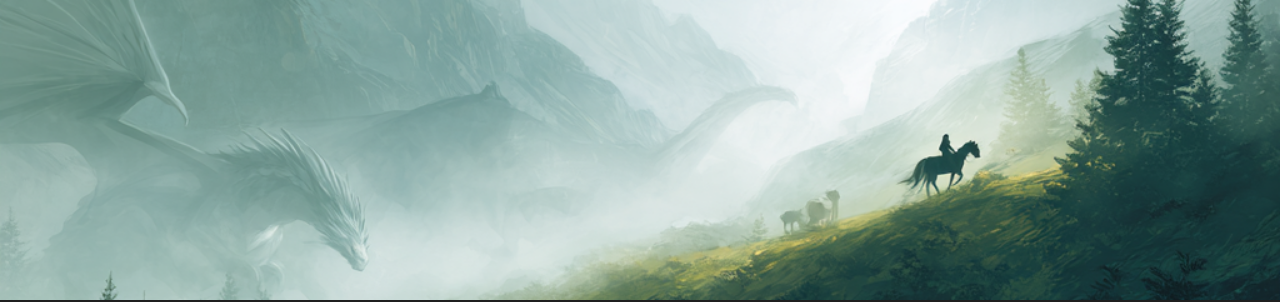
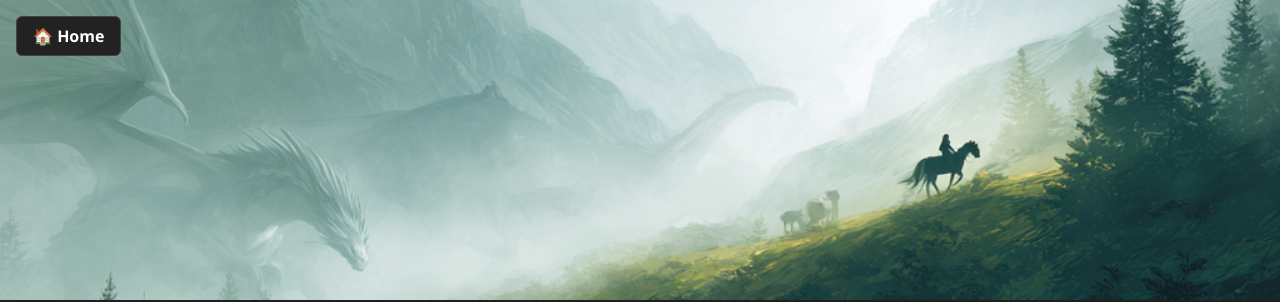
Before and after one commit to Wrekkesia/wrekkesia.github.io, a plain HTML site: page bestiary.html in a window 1280 px wide. Shown: the top 302 px of the page. Drawn offline with Linux system fonts and the light colour scheme.

Commit message:
Update bestiary.html

```diff
--- a/bestiary.html
+++ b/bestiary.html
@@ -68,6 +68,24 @@
       color: #cfa13f;
       text-decoration: underline;
     }
+    #homeBtn {
+      position: fixed;
+      top: 1rem;
+      left: 1rem;
+      padding: 0.5rem 1rem;
+      background-color: #222;
+      color: #fff;
+      border: 1px solid #444;
+      border-radius: 6px;
+      font-weight: bold;
+      text-decoration: none;
+      transition: background-color 0.2s ease;
+      z-index: 1000;
+}
+#homeBtn:hover {
+  background-color: #333;
+  cursor: pointer;
+}
   </style>
 </head>
 <body>
@@ -104,5 +122,6 @@
 
     <!-- Add more sections for C through Z -->
   </div>
+  <a id="homeBtn" href="index.html">🏠 Home</a>
 </body>
 </html>
```
